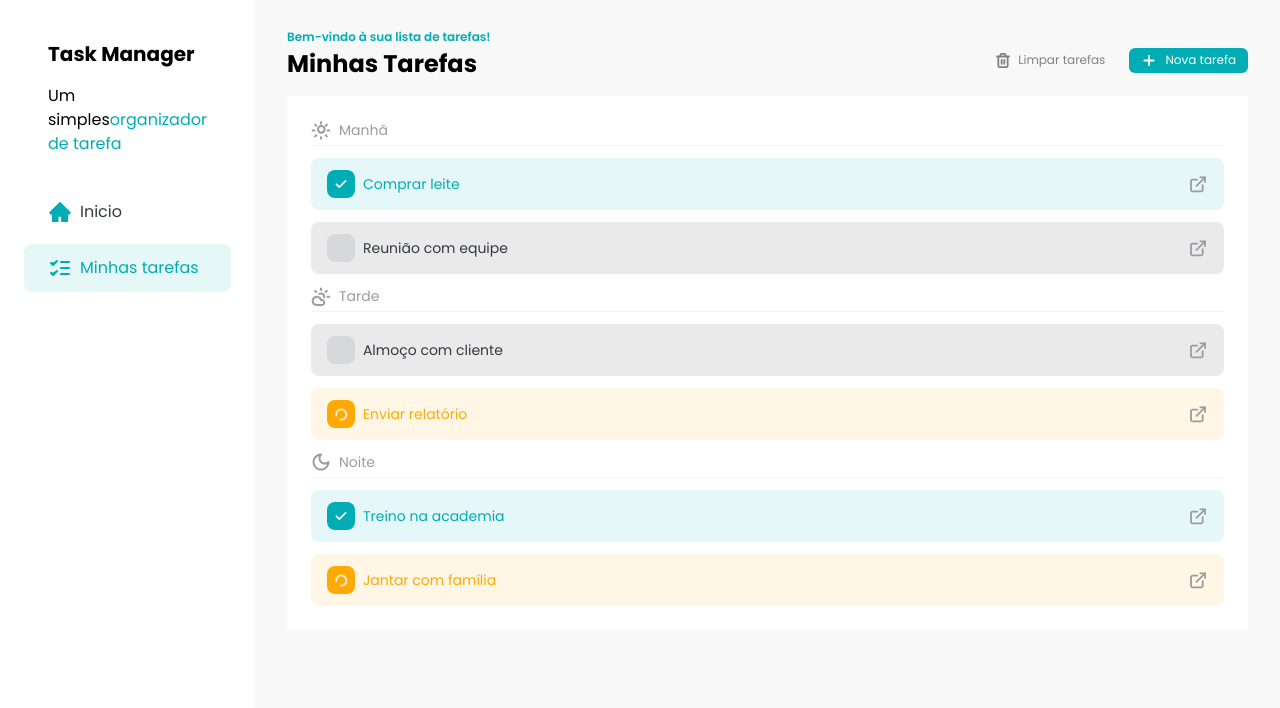
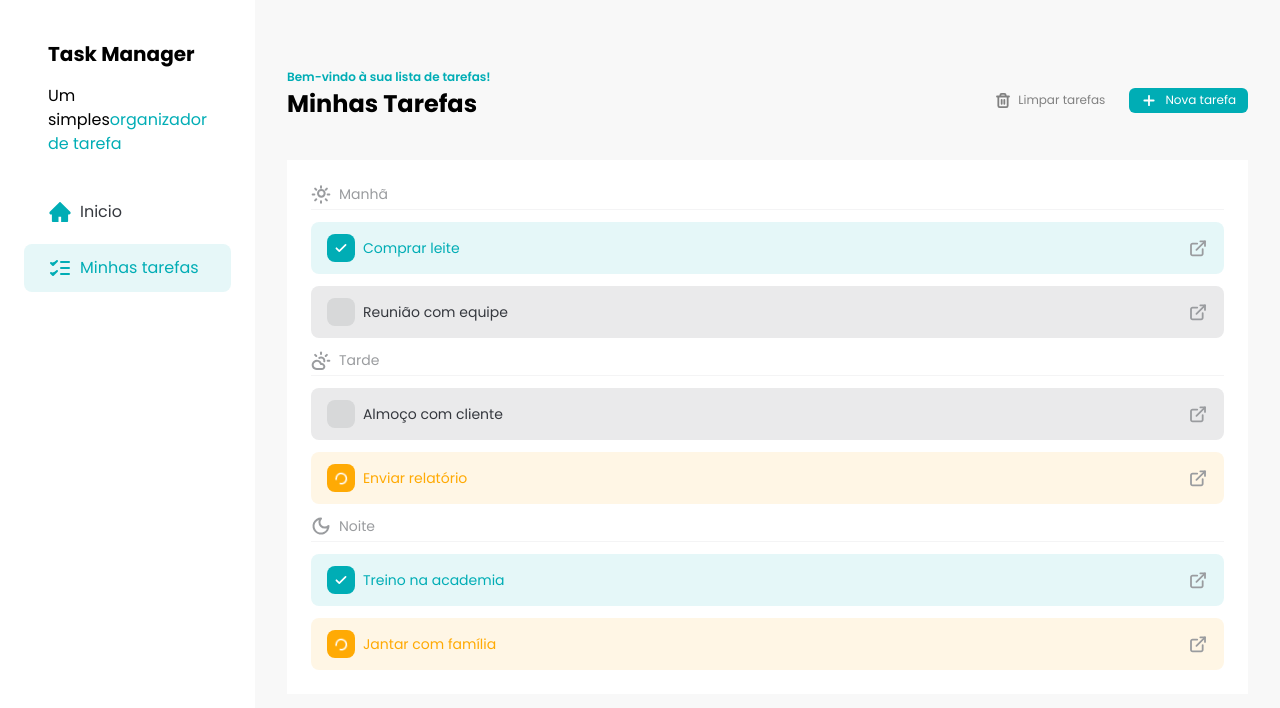
Before and after one commit to ramirescm/task-manager, a React (Vite) app: page / in a window 1280 px wide. Shown: the top 708 px of the page. Built offline with nearby package versions, Linux system fonts and the light colour scheme.

Commit message:
feat: update space between tasks and sidebar

```diff
--- a/src/components/Tasks.jsx
+++ b/src/components/Tasks.jsx
@@ -40,7 +40,7 @@ const Tasks = () => {
   }
 
   return (
-    <div className="w-full px-8 py-6">
+    <div className="w-full space-y-6 px-8 py-16">
       <div className="flex w-full justify-between">
         <div>
           <span className="text-xs font-semibold text-[#00ADB5]">
```
